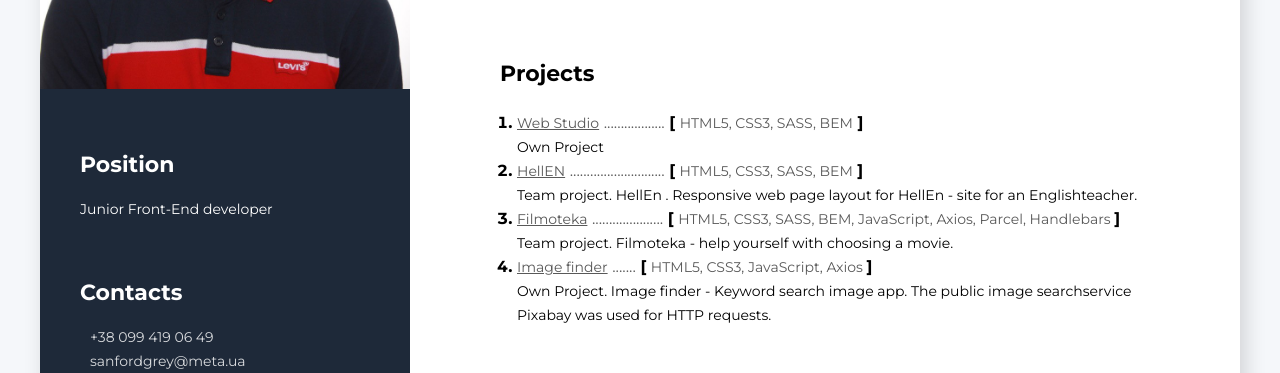
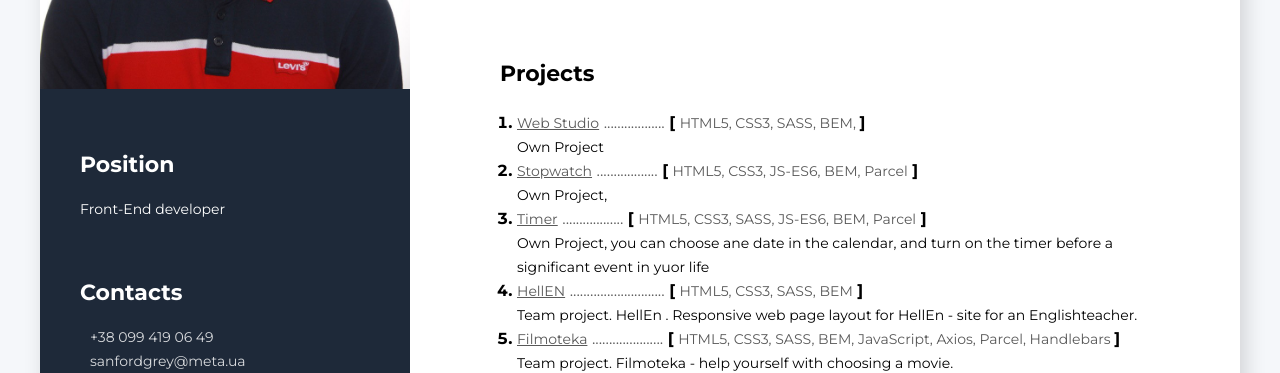
Before and after one commit to Koniushenko-Sergey/my_resume, a plain HTML site: page index.html in a window 1280 px wide. Shown: the part 361-734 px from the top of the page. Drawn offline with Linux system fonts and the light colour scheme.

Commit message:
fixed
commit

```diff
--- a/index.html
+++ b/index.html
@@ -19,7 +19,7 @@
             <div class="sidebar-container">
                 <h3 class="sidebar-title">Position</h3>
                 <div>
-                    <span class="sidebar-linc-type">Junior Front-End developer</span>
+                    <span class="sidebar-linc-type">Front-End developer</span>
                 </div>
             </div>
             <div class="sidebar-container">
@@ -126,7 +126,7 @@
                     </li>
 
                     <li class="sidebar-item">
-                        <span class="sidebar-text">English - Intermediate</span>
+                        <span class="sidebar-text">English - Upper-Intermediate</span>
                     </li>
                 </ul>
             </div>
@@ -151,9 +151,24 @@
                         <a target="blanc" class="projects-linc"
                             href="https://koniushenko-sergey.github.io/mobile_8.0/">Web Studio</a>
                         <span class="dots">..................</span>
-                        <span><b>[</b> <span class="tech-name">HTML5, CSS3, SASS, BEM</span>
+                        <span><b>[</b> <span class="tech-name">HTML5, CSS3, SASS, BEM, </span>
                             <b>]</b></span><br />
                         <span class="description">Own Project</span>
+                    </li>
+                    <li class="projects-item">
+                        <a target="blanc" class="projects-linc" href="https://koniushenko-sergey.github.io/Stopwatch/">Stopwatch</a>
+                        <span class="dots">..................</span>
+                        <span><b>[</b> <span class="tech-name">HTML5, CSS3, JS-ES6, BEM, Parcel</span>
+                            <b>]</b></span><br />
+                        <span class="description">Own Project,</span>
+                    </li>
+                    <li class="projects-item">
+                        <a target="blanc" class="projects-linc" href="https://koniushenko-sergey.github.io/timer_js-work/">Timer</a>
+                        <span class="dots">..................</span>
+                        <span><b>[</b> <span class="tech-name">HTML5, CSS3, SASS, JS-ES6, BEM, Parcel</span>
+                            <b>]</b></span><br />
+                        <span class="description">Own Project, you can choose ane date in the calendar,
+                        and turn on the timer before a significant event in yuor life</span>
                     </li>
                     <li class="projects-item">
                         <a target="blanc" class="projects-linc"
@@ -193,34 +208,7 @@
             </div>
             <!--Work container-->
             <div>
-                <!-- <div class="container">
-            <h3 class="about-me-title">Work Experience</h3>
-            <!--company 1-->
-                <!-- <div>
-              <h4 class="profession-title">1C Developer</h4>
-              <span class="tine"
-                >March 2010 - up to now
-                <span class="divider"> | </span>Ukraine<span class="divider">
-                  | </span
-                >Cherkasskyy Khlebkombynat, Oao</span
-              >
-              <span class="tine"
-                >December 2015 - up to now
-                <span class="divider"> | </span>Ukraine<span class="divider">
-                  | </span
-                >Shyryaevskyy Khlebzavod Ooo</span
-              >
 
-            </div> -->
-                <!--company 2-->
-                <!-- <div>
-              <h4 class="profession-title">Accountant</h4>
-              <span class="tine"
-                >September 2004 - March 2010
-                <span class="divider"> | </span> Ukraine</span
-              >
-
-            </div> -->
             </div>
             <!--Education container-->
             <div class="container">
```
